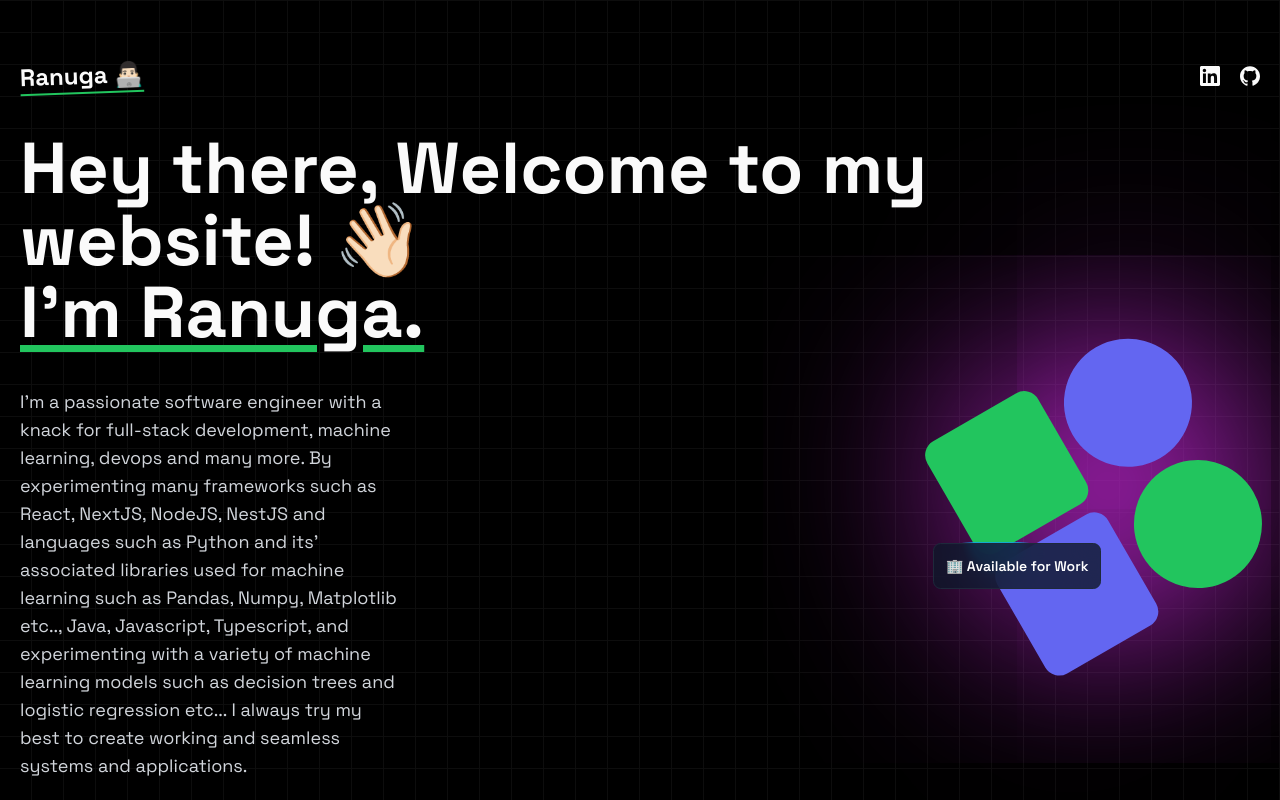
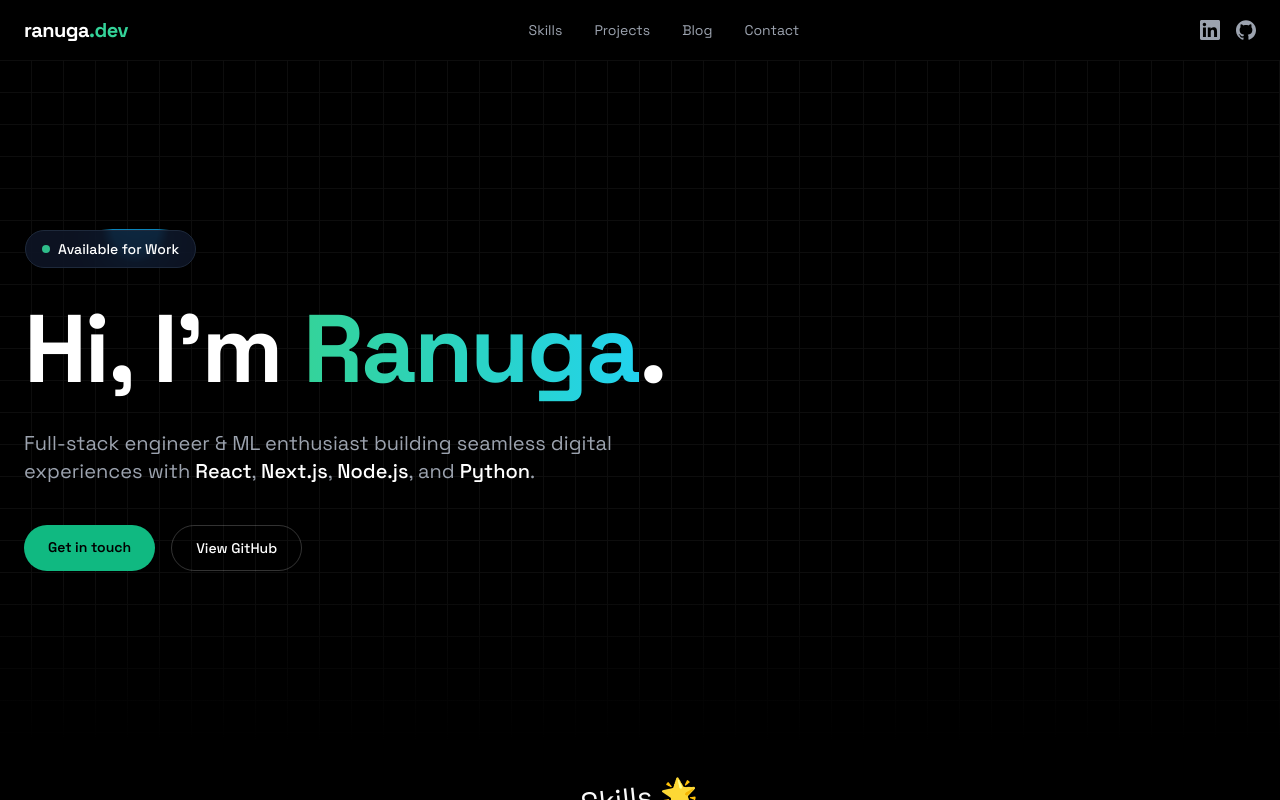
Before and after one commit to ranuga-anthony/portfolio-website, a Next.js app: page / in a window 1280 px wide. Shown: the top 800 px of the page. Built offline with nearby package versions, Linux system fonts and the light colour scheme.

Commit message:
commit changes

```diff
--- /dev/null
+++ b/app/(home)/components/Blogs.tsx
@@ -0,0 +1,78 @@
+import React from 'react'
+import Link from 'next/link'
+import Title from './Title'
+import { SiMedium } from 'react-icons/si'
+
+const blogs = [
+    {
+        title: "Everything you need to know about NestJS — the newest Node-based backend framework",
+        description: "A deep dive into NestJS — the progressive Node.js framework built with TypeScript. Covers architecture, modules, dependency injection, decorators, and why it's becoming the go-to choice for scalable backend development.",
+        date: "May 2024",
+        readTime: "5 min read",
+        tags: ["NestJS", "Node.js", "TypeScript", "Backend"],
+        link: "https://medium.com/codex/everything-you-need-to-know-about-nestjs-the-newest-node-based-backend-framework-f1a864025204",
+    },
+]
+
+function Blogs() {
+    return (
+        <div className='py-10'>
+            <Title
+                text='Blog'
+                className='flex flex-col items-center justify-center -rotate-6'
+            />
+
+            <div className='grid grid-cols-1 md:grid-cols-2 gap-6 mt-16'>
+                {blogs.map((blog, index) => (
+                    <Link
+                        href={blog.link}
+                        key={index}
+                        target='_blank'
+                        rel='noopener noreferrer'
+                        className='group block h-full'
+                    >
+                        <div className='h-full p-6 rounded-2xl border border-white/10 bg-white/5 backdrop-blur-sm hover:border-emerald-500/50 hover:bg-white/10 transition-all duration-300'>
+                            <div className='flex items-center gap-2 mb-4'>
+                                <SiMedium className='w-4 h-4 text-gray-400' />
+                                <span className='text-xs text-gray-400'>{blog.date} · {blog.readTime}</span>
+                            </div>
+
+                            <h3 className='text-xl font-semibold text-white group-hover:text-emerald-400 transition-colors duration-200 mb-3'>
+                                {blog.title}
+                            </h3>
+
+                            <p className='text-gray-400 text-sm leading-relaxed mb-5'>
+                                {blog.description}
+                            </p>
+
+                            <div className='flex flex-wrap gap-2'>
+                                {blog.tags.map((tag, i) => (
+                                    <span
+                                        key={i}
+                                        className='text-xs px-3 py-1 rounded-full bg-emerald-500/10 text-emerald-400 border border-emerald-500/20'
+                                    >
+                                        {tag}
+                                    </span>
+                                ))}
+                            </div>
+                        </div>
+                    </Link>
+                ))}
+            </div>
+
+            <div className='flex justify-center mt-10'>
+                <Link
+                    href='https://medium.com/codex'
+                    target='_blank'
+                    rel='noopener noreferrer'
+                    className='flex items-center gap-2 text-sm text-gray-400 hover:text-emerald-400 transition-colors duration-200 border border-white/10 rounded-full px-5 py-2.5 hover:border-emerald-500/50'
+                >
+                    <SiMedium className='w-4 h-4' />
+                    View all on Medium
+                </Link>
+            </div>
+        </div>
+    )
+}
+
+export default Blogs
--- a/app/(home)/components/HeroSection.tsx
+++ b/app/(home)/components/HeroSection.tsx
@@ -1,47 +1,56 @@
-import { MovingBorder, MovingBorderBtn } from '@/components/ui/moving-border'
+import { MovingBorderBtn } from '@/components/ui/moving-border'
 import Link from 'next/link'
 import React from 'react'
-import Title from './Title'
 
 function HeroSection() {
   return (
-    <div className='min-h-[60vh] flex flex-col-reverse gap-14 lg:gap-0 lg:flex-row items-center justify-between'>
-        <div className='space-y-10 text-center lg:text-left'>
-            <h1 className='text-4xl lg:text-7xl font-bold'> Hey there, Welcome to my website! 👋🏻<br/> <span className='underline underline-offset-8 decoration-green-500'> {"I'm Ranuga."} </span></h1>
-            <p className='md:w-96 text-lg text-gray-300 '>
-                {
-                    "I'm a passionate software engineer with a knack for full-stack development, machine learning, devops and many more. By experimenting many frameworks such as React, NextJS, NodeJS, NestJS and languages such as Python and its' associated libraries used for machine learning such as Pandas, Numpy, Matplotlib etc.., Java, Javascript, Typescript, and experimenting with a variety of machine learning models such as decision trees and logistic regression etc... I always try my best to create working and seamless systems and applications."
-                }
+    <div className='min-h-[85vh] flex flex-col justify-center py-20 relative'>
+        <div className='max-w-4xl space-y-8'>
+
+            <div className='flex items-center gap-3'>
+                <MovingBorderBtn borderRadius='2rem' className='px-4 py-2 text-sm font-medium'>
+                    <span className='flex items-center gap-2'>
+                        <span className='w-2 h-2 rounded-full bg-emerald-400 animate-pulse inline-block'/>
+                        Available for Work
+                    </span>
+                </MovingBorderBtn>
+            </div>
+
+            <h1 className='text-5xl md:text-7xl lg:text-8xl font-bold leading-tight tracking-tight'>
+                <span className='text-white'>{"Hi, I'm "}</span>
+                <span className='bg-gradient-to-r from-emerald-400 to-cyan-400 bg-clip-text text-transparent'>
+                    Ranuga
+                </span>
+                <span className='text-white'>.</span>
+            </h1>
+
+            <p className='text-lg md:text-xl text-gray-400 max-w-2xl leading-relaxed'>
+                Full-stack engineer & ML enthusiast building seamless digital experiences with{' '}
+                <span className='text-white font-medium'>React</span>,{' '}
+                <span className='text-white font-medium'>Next.js</span>,{' '}
+                <span className='text-white font-medium'>Node.js</span>, and{' '}
+                <span className='text-white font-medium'>Python</span>.
             </p>
 
-            <Link href  = {"mailto: ranugaolitha1210@gmail.com"} className='inline-block group'>
-                <Title text='Contact Me'/>
-            </Link>
-        </div>
-
-        <div className='relative'>
-            <div className='w-72 h-72 space-y-3 -rotate-[30deg] relative'>
-                <div className='flex gap-3 transate-x-8'>
-                    <div className='w-32 h-32 rounded-2xl  bg-green-500'></div>
-                    <div className='w-32 h-32 rounded-full  bg-indigo-500'></div>
-                </div>
-
-                <div className='flex gap-3 -transate-x-8'>
-                    <div className='w-32 h-32 rounded-2xl  bg-indigo-500'></div>
-                    <div className='w-32 h-32 rounded-full bg-green-500'></div>
-                </div>
-
-                <div className='glow absolute top-[40%] right-1/2 -z-10'></div>
-            </div>
-
-            <div className='absolute bottom-5 sm:bottom-14 left-0 sm:-left-10'>
-                <MovingBorderBtn borderRadius='0.5rem' className='p-3 font-semibold
-                '>
-                    <p> 🏢 Available for Work </p>
-                </MovingBorderBtn>
+            <div className='flex flex-wrap gap-4 pt-2'>
+                <Link
+                    href='mailto:ranugaolitha1210@gmail.com'
+                    className='px-6 py-3 rounded-full bg-emerald-500 hover:bg-emerald-400 text-black font-semibold text-sm transition-all duration-200 hover:scale-105 inline-block'
+                >
+                    Get in touch
+                </Link>
+                <Link
+                    href='https://github.com/ranuga-anthony'
+                    target='_blank'
+                    rel='noopener noreferrer'
+                    className='px-6 py-3 rounded-full border border-white/20 hover:border-white/50 text-white text-sm font-medium transition-all duration-200 hover:bg-white/5 inline-block'
+                >
+                    View GitHub
+                </Link>
             </div>
         </div>
 
+        <div className='glow absolute top-1/2 right-1/4 -z-10 opacity-40 pointer-events-none' />
     </div>
   )
 }
--- a/app/(home)/components/Navbar.tsx
+++ b/app/(home)/components/Navbar.tsx
@@ -1,39 +1,73 @@
+"use client";
 import { cn } from '@/lib/utils';
 import Link from 'next/link'
-import React from 'react'
+import React, { useEffect, useState } from 'react'
 import { SiGithub, SiLinkedin } from "react-icons/si";
 
+function Navbar({ className }: { className?: string }) {
+    const [scrolled, setScrolled] = useState(false);
 
-function Navbar({className}:{className?:string}) {
+    useEffect(() => {
+        const handleScroll = () => setScrolled(window.scrollY > 20);
+        window.addEventListener('scroll', handleScroll);
+        return () => window.removeEventListener('scroll', handleScroll);
+    }, []);
 
     const socials = [
-        {
-            Link: "https://www.linkedin.com/in/ranuga-anthony/",
-            Label:"Linkedin",
-            Icon: SiLinkedin,
-        },
+        { link: "https://www.linkedin.com/in/ranuga-anthony/", label: "LinkedIn", Icon: SiLinkedin },
+        { link: "https://github.com/ranuga-anthony", label: "GitHub", Icon: SiGithub },
+    ];
 
-        {
-            Link: "https://github.com/ranuga-anthony",
-            Label:"Github",
-            Icon: SiGithub,
-        }
-    ]
-  return (
-    <nav className= {cn('py-10 flex justify-between items-center',className)}>
-        <h1 className='text-2xl font-bold underline underline-offset-8 decoration-green-500 -rotate-2'> Ranuga 👨🏻‍💻</h1>
-        <div className='flex items-center gap-5'>
-            {socials.map((social,index)=>{
+    const navLinks = [
+        { label: "Skills", href: "#skills" },
+        { label: "Projects", href: "#projects" },
+        { label: "Blog", href: "#blog" },
+        { label: "Contact", href: "mailto:ranugaolitha1210@gmail.com" },
+    ];
 
-                const Icon = social.Icon;
+    return (
+        <nav className={cn(
+            'w-full z-50 flex justify-between items-center px-6 py-4 transition-all duration-300',
+            scrolled
+                ? 'sticky top-0 backdrop-blur-xl bg-black/70 border-b border-white/10 shadow-lg shadow-black/20'
+                : 'relative bg-transparent',
+            className
+        )}>
+            <Link href="/" className='text-xl font-bold tracking-tight'>
+                <span className='text-white'>ranuga</span>
+                <span className='text-emerald-400'>.dev</span>
+            </Link>
 
-                return <Link href ={social.Link} key = {index} aria-label={social.Label}>
-                    <Icon className='w-5 h-5 hover:scale-125 transition-all'/>
-                </Link>
-            })}
-        </div>
-    </nav>
-  )
+            <div className='hidden md:flex items-center gap-8'>
+                {navLinks.map((link, i) => (
+                    <Link
+                        key={i}
+                        href={link.href}
+                        className='text-sm text-gray-400 hover:text-white transition-colors duration-200'
+                    >
+                        {link.label}
+                    </Link>
+                ))}
+            </div>
+
+            <div className='flex items-center gap-4'>
+                {socials.map((social, index) => {
+                    const Icon = social.Icon;
+                    return (
+                        <Link
+                            href={social.link}
+                            key={index}
+                            aria-label={social.label}
+                            target="_blank"
+                            rel="noopener noreferrer"
+                        >
+                            <Icon className='w-5 h-5 text-gray-400 hover:text-white hover:scale-110 transition-all duration-200' />
+                        </Link>
+                    );
+                })}
+            </div>
+        </nav>
+    );
 }
 
-export default Navbar
+export default Navbar;
--- a/app/(home)/page.tsx
+++ b/app/(home)/page.tsx
@@ -3,26 +3,39 @@ import Navbar from './components/Navbar'
 import HeroSection from './components/HeroSection'
 import Skills from './components/Skills'
 import Projects from './components/Projects'
+import Blogs from './components/Blogs'
 import Footer from './components/footer'
 
 function page() {
   return (
     <div className='min-h-screen bg-black overflow-hidden'>
-      <div className=' dark:bg-black bg-white  dark:bg-grid-white/[0.05] bg-grid-black/[0.2] relative'>
-        <div className='max-w-7xl mx-auto p-5'>
-          <Navbar/>
-          <HeroSection/>
+
+      {/* Navbar — full width, sticky on scroll */}
+      <Navbar />
+
+      {/* Hero — grid background */}
+      <div className='dark:bg-black bg-white dark:bg-grid-white/[0.05] bg-grid-black/[0.2] relative'>
+        <div className='max-w-7xl mx-auto px-6'>
+          <HeroSection />
         </div>
-
-        <div className='h-10 xl:h-32 bg-gradient-to-t from black absolute -bottom-5 left-0 xl:bottom-0 w-full'>
-
-        </div>
+        <div className='h-40 bg-gradient-to-t from-black absolute bottom-0 left-0 w-full pointer-events-none' />
       </div>
 
-      <div className='max-w-7xl mx-auto p-5 mt-20'>
-        <Skills/>
-        <Projects/>
-        <Footer/>
+      {/* Content sections */}
+      <div className='max-w-7xl mx-auto px-6 space-y-32 mt-10 pb-20'>
+        <section id='skills'>
+          <Skills />
+        </section>
+
+        <section id='projects'>
+          <Projects />
+        </section>
+
+        <section id='blog'>
+          <Blogs />
+        </section>
+
+        <Footer />
       </div>
 
     </div>
--- a/app/globals.css
+++ b/app/globals.css
@@ -75,12 +75,9 @@
   }
 }
 
-.glow{
-
+.glow {
     width: 0px;
     height: 0px;
     border-radius: 50%;
-    box-shadow:
-      0 0 200px 130px #c026d3; /* outer cyan */
-
+    box-shadow: 0 0 200px 130px #10b981; /* emerald-500 */
 }
--- a/app/layout.tsx
+++ b/app/layout.tsx
@@ -6,8 +6,8 @@ import { ThemeProvider } from "@/components/theme-provider";
 const spaceGrotesk = Space_Grotesk({ subsets: ["latin"] });
 
 export const metadata: Metadata = {
-  title: "Create Next App",
-  description: "Generated by create next app",
+  title: "Ranuga Anthony | Full-Stack Engineer",
+  description: "Full-stack engineer & ML enthusiast building seamless digital experiences with React, Next.js, Node.js, and Python.",
 };
 
 export default function RootLayout({
--- a/package.json
+++ b/package.json
@@ -15,7 +15,7 @@
     "framer-motion": "^11.0.20",
     "lucide-react": "^0.360.0",
     "mini-svg-data-uri": "^1.4.4",
-    "next": "14.1.4",
+    "next": "^16.1.6",
     "next-themes": "^0.3.0",
     "react": "^18",
     "react-dom": "^18",
@@ -28,8 +28,8 @@
     "@types/react": "^18",
     "@types/react-dom": "^18",
     "autoprefixer": "^10.0.1",
-    "eslint": "^8",
-    "eslint-config-next": "14.1.4",
+    "eslint": "^10.0.3",
+    "eslint-config-next": "^16.1.6",
     "postcss": "^8",
     "tailwindcss": "^3.3.0",
     "typescript": "^5"
```
Also changed, not shown: 1 other file (tests, documents, lock files or other folders).
